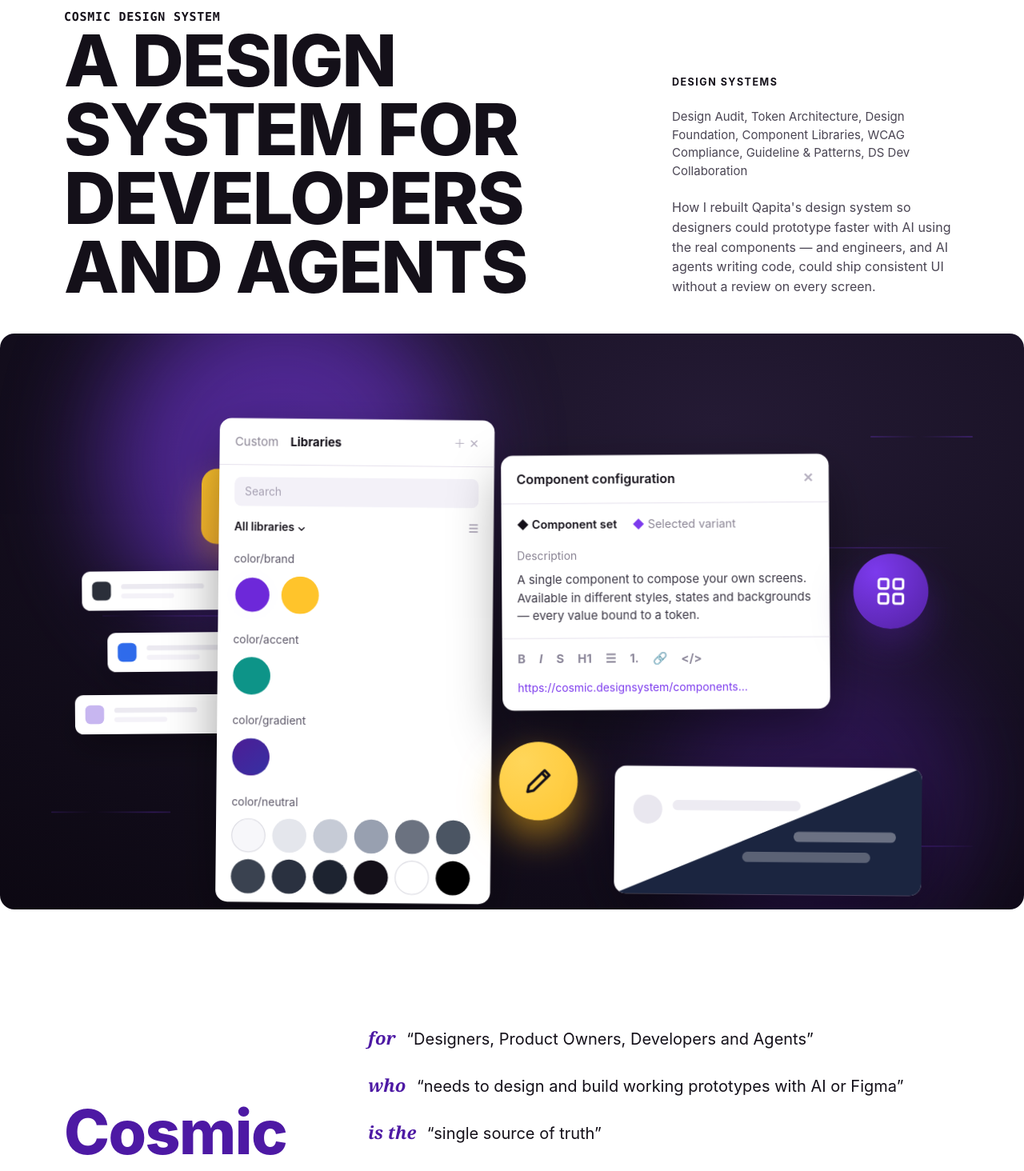
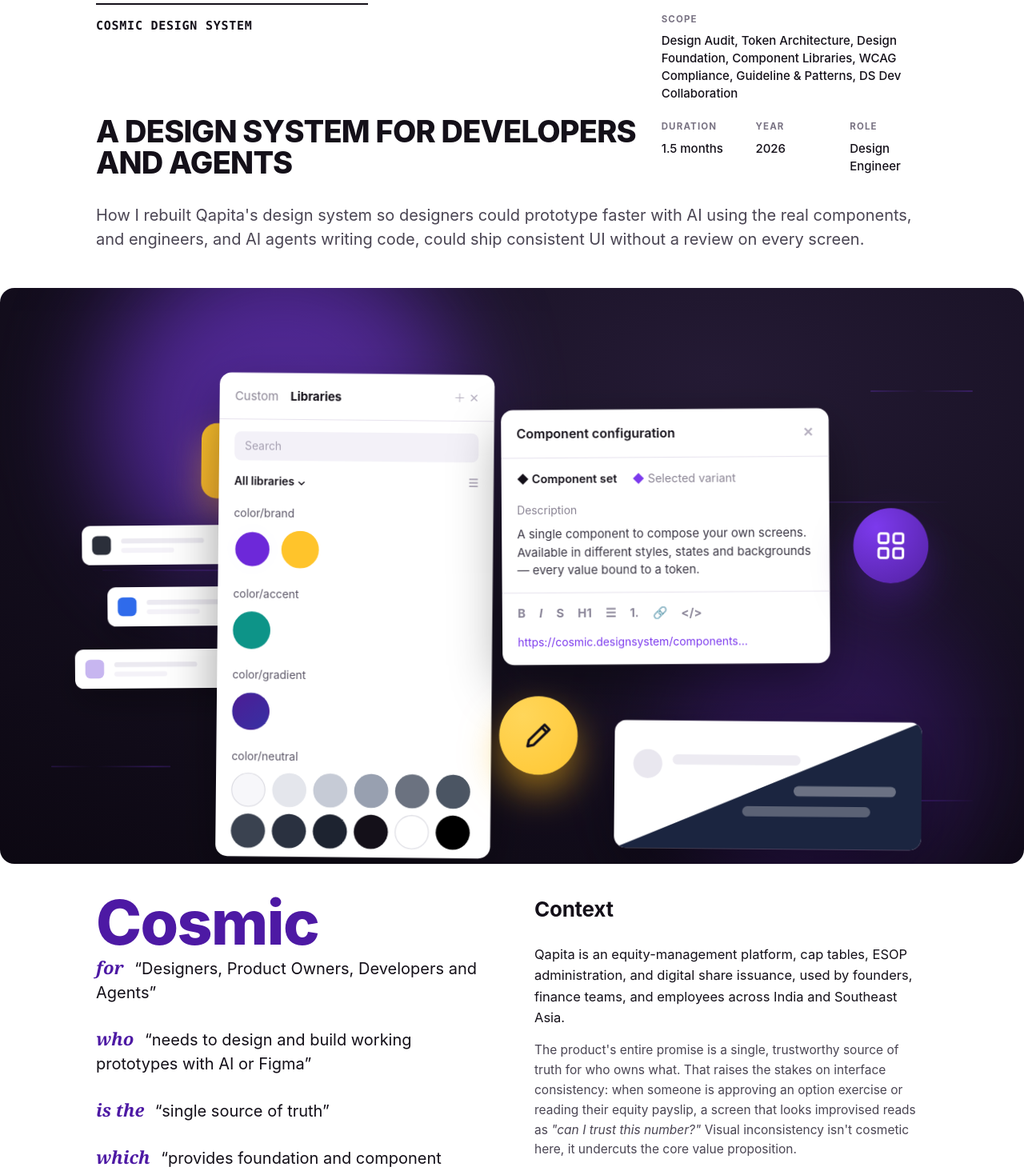
Before and after one commit to kthika19-lang/my-portfolio, a Next.js app: page /projects/one-design-system in a window 1280 px wide. Shown: the part 120-1584 px from the top of the page at 80% size. Built offline with nearby package versions, Linux system fonts and the light colour scheme.

Commit message:
Add files via upload

```diff
--- a/app/projects/one-design-system/page.tsx
+++ b/app/projects/one-design-system/page.tsx
@@ -5,7 +5,7 @@
 export const metadata: Metadata = {
   title: "One Design System — Kiruthika R",
   description:
-    "How I rebuilt Qapita's design system so designers could prototype faster with AI using the real components — and engineers, and AI agents writing code, could ship consistent UI without a review on every screen.",
+    "How I rebuilt Qapita's design system so designers could prototype faster with AI using the real components, and engineers, and AI agents writing code, could ship consistent UI without a review on every screen.",
 };
 
 const HEADER = `<header class="hero">
@@ -16,15 +16,24 @@
       <h1 class="hero-title">A Design System for Developers and Agents</h1>
     </div>
     <div class="hero-right">
-      <div class="hero-label">Design Systems</div>
-      <p class="hero-scope">Design Audit, Token Architecture, Design Foundation, Component Libraries, WCAG Compliance, Guideline &amp; Patterns, DS Dev Collaboration</p>
-      <p class="hero-dek">How I rebuilt Qapita's design system so designers could prototype faster with AI using the real components — and engineers, and AI agents writing code, could ship consistent UI without a review on every screen.</p>
+
+      <div class="hero-meta">
+        <div class="hm-item"><span class="hm-lbl">Scope</span><div class="hm-val">Design Audit, Token Architecture, Design Foundation, Component Libraries, WCAG Compliance, Guideline &amp; Patterns, DS Dev Collaboration</div></div>
+        <div class="hm-row">
+          <div class="hm-item"><span class="hm-lbl">Duration</span><div class="hm-val">1.5 months</div></div>
+          <div class="hm-item"><span class="hm-lbl">Year</span><div class="hm-val">2026</div></div>
+          <div class="hm-item"><span class="hm-lbl">Role</span><div class="hm-val">Design Engineer</div></div>
         </div>
       </div>
-</header>`;
+    </div>
+  </div>
+</header>
+<div class="hero-dek-full"><div class="wrap"><p>How I rebuilt Qapita's design system so designers could prototype faster with AI using the real components, and engineers, and AI agents writing code, could ship consistent UI without a review on every screen.</p></div></div>`;
 
-const BODY = `<section class="intro">
-  <div class="intro-grid">
+const BODY = `<section id="intro-context">
+  <div class="wrap">
+    <div class="ic-grid">
+      <div class="ic-left">
         <div class="intro-brand">Cosmic</div>
         <div class="intro-statement">
           <div class="intro-line"><em>for</em> “Designers, Product Owners, Developers and Agents”</div>
@@ -33,15 +42,13 @@
           <div class="intro-line"><em>which</em> “provides foundation and component library for designers (UI Kit), ready-made UI web components as code for developers, as well as guidelines, rules, and documentation for all.”</div>
         </div>
       </div>
-</section>
-
-
-<section id="context">
-  <div class="wrap">
+      <div class="ic-right">
         <h2>Context</h2>
-    <p class="lead">Qapita is an equity-management platform — cap tables, ESOP administration, and digital share issuance — used by founders, finance teams, and employees across India and Southeast Asia.</p>
-    <p>The product's entire promise is a single, trustworthy source of truth for who owns what. That raises the stakes on interface consistency: when someone is approving an option exercise or reading their equity payslip, a screen that looks improvised reads as <em>"can I trust this number?"</em> Visual inconsistency isn't cosmetic here — it undercuts the core value proposition.</p>
-    <p>By the time I took this on, the platform served 2,500+ companies and 350,000+ stakeholders holding over USD 60 billion in equity across India and Southeast Asia. It had grown fast, and its interface had grown with it — in every direction at once.</p>
+        <p class="lead">Qapita is an equity-management platform, cap tables, ESOP administration, and digital share issuance, used by founders, finance teams, and employees across India and Southeast Asia.</p>
+        <p>The product's entire promise is a single, trustworthy source of truth for who owns what. That raises the stakes on interface consistency: when someone is approving an option exercise or reading their equity payslip, a screen that looks improvised reads as <em>"can I trust this number?"</em> Visual inconsistency isn't cosmetic here, it undercuts the core value proposition.</p>
+        <p>By the time I took this on, the platform served 2,500+ companies and 350,000+ stakeholders holding over USD 60 billion in equity across India and Southeast Asia. It had grown fast, and its interface had grown with it, in every direction at once.</p>
+      </div>
+    </div>
   </div>
 </section>
 <section class="timeline2">
@@ -145,7 +152,7 @@
 <section id="foundation2">
   <div class="wrap">
     <div class="sec-rule"></div>
-    <h2 class="sec-h">Foundation</h2>
+    <h2 class="sec-h">Assets</h2>
     <div class="fnd-grid">
       <div class="fnd-card">
         <img src="/one-design-system/foundation-color.png" alt="Color token scale, Brand/50 to Brand/950 with hex values">
@@ -168,7 +175,7 @@
 <section id="icons2">
   <div class="wrap">
     <div class="ico-panel">
-      <img class="ico-illus" src="/one-design-system/icons.png" alt="Refreshed icon library — receipt illustration on a grid of outline icons">
+      <img class="ico-illus" src="/one-design-system/icons.png" alt="Refreshed icon library, receipt illustration on a grid of outline icons">
       <div class="ico-caption">
         <p class="ico-text">To identify gaps the existing icons assets were audited to identify specific icons in both, solid and outline variations, and a new and refreshed icon library was designed using Illustrator and Figma.</p>
         <div class="ico-count">~200 icons</div>
@@ -179,7 +186,7 @@
 <section id="components2">
   <div class="wrap">
     <div class="ico-panel">
-      <img class="ico-illus" src="/one-design-system/components.png" alt="Component library — navigation, buttons, toggles and the component configuration panel">
+      <img class="ico-illus" src="/one-design-system/components.png" alt="Component library, navigation, buttons, toggles and the component configuration panel">
       <div class="ico-caption">
         <p class="ico-text">Components were built as reusable blocks of our design system. Each component meets a specific interaction need, and has been specifically created to work together to create patterns.</p>
         <div class="ico-count">~24 components</div>
@@ -190,7 +197,7 @@
 <section id="patterns2">
   <div class="wrap">
     <div class="ico-panel">
-      <img class="ico-illus" src="/one-design-system/patterns.png" alt="Design patterns — shell components composed into a multi-step flow and shell layout">
+      <img class="ico-illus" src="/one-design-system/patterns.png" alt="Design patterns, shell components composed into a multi-step flow and shell layout">
       <div class="ico-caption">
         <p class="ico-text">Patterns were designed in a way that they can be reused in different parts of the design journey. Based on the design requirements and refinements of a flow, compositions were created with the involvement of the designers and engineers along with product and brand teams.</p>
         <div class="ico-count">design patterns</div>
@@ -206,11 +213,11 @@
 <section id="themes">
   <div class="wrap">
     <h2>One system, many brands</h2>
-    <p class="lead">The three-layer model isn't drift-proofing for its own sake — it's what lets one system carry many brands.</p>
-    <p>Color is organised into a small set of roles: a <strong>primary</strong> for identity and key actions, a <strong>secondary</strong> for accent and emphasis, and a <strong>neutral</strong> range for surfaces and text. Components reference only these roles, never raw values — so re-skinning for a different client is a base-palette swap, not a rebuild. Change the values behind the roles and every component re-skins at once. That's what lets the system scale from an in-house tool into a white-label foundation, shaped to each client we work with.</p>
+    <p class="lead">The three-layer model isn't drift-proofing for its own sake, it's what lets one system carry many brands.</p>
+    <p>Color is organised into a small set of roles: a <strong>primary</strong> for identity and key actions, a <strong>secondary</strong> for accent and emphasis, and a <strong>neutral</strong> range for surfaces and text. Components reference only these roles, never raw values, so re-skinning for a different client is a base-palette swap, not a rebuild. Change the values behind the roles and every component re-skins at once. That's what lets the system scale from an in-house tool into a white-label foundation, shaped to each client we work with.</p>
 
     <figure class="shot">
-      <div style="width:100%"><svg viewBox="20 144 880 272" xmlns="http://www.w3.org/2000/svg" font-family="'Inter',-apple-system,'Segoe UI',Helvetica,Arial,sans-serif">
+      <div style="width:100%"><svg viewBox="20 144 880 272" xmlns="http://www.w3.org/2000/svg" font-family="'Avenir Next',Avenir,-apple-system,'Segoe UI',sans-serif">
   <defs>
     <linearGradient id="thHero" x1="0" y1="0" x2="1" y2="0">
       <stop offset="0" stop-color="#4C1D95"/>
@@ -287,7 +294,7 @@
 </svg>
 
 </div>
-      <figcaption>Same components, same roles — only the base palette changes. That's the whole mechanism behind white-labelling the product per client.</figcaption>
+      <figcaption>Same components, same roles, only the base palette changes. That's the whole mechanism behind white-labelling the product per client.</figcaption>
     </figure>
   </div>
 </section>
@@ -313,19 +320,20 @@
     <div class="chal-grid chal-3">
       <div class="chal-item">
         <span class="chal-label">Consistency</span>
-        <p class="chal-desc">Getting consistency across product lines meant rules couldn't live in tribal knowledge or Figma comments — they had to be explicit enough for a designer, a developer, and an AI agent to read the same intent without translation. Forums and pattern libraries worked as the human-facing layer, but the real forcing function was writing naming and token rules precise enough that a non-human collaborator could parse them too.</p>
+        <p class="chal-desc">Getting consistency across product lines meant rules couldn't live in tribal knowledge or Figma comments, they had to be explicit enough for a designer, a developer, and an AI agent to read the same intent without translation. Forums and pattern libraries worked as the human-facing layer, but the real forcing function was writing naming and token rules precise enough that a non-human collaborator could parse them too.</p>
       </div>
       <div class="chal-item">
         <span class="chal-label">Idea to Prototype made easy</span>
-        <p class="chal-desc">Speed wasn't the goal until the system was mature enough to expose it as a gap: teams were rebuilding primitives instead of composing them. Once the library was structured and swappable, prototyping time collapsed — and that same structure is what let an agent assemble a feature from components without needing a human to hand-hold the logic.</p>
+        <p class="chal-desc">Speed wasn't the goal until the system was mature enough to expose it as a gap: teams were rebuilding primitives instead of composing them. Once the library was structured and swappable, prototyping time collapsed, and that same structure is what let an agent assemble a feature from components without needing a human to hand-hold the logic.</p>
       </div>
       <div class="chal-item">
         <span class="chal-label">Reusability and modularity</span>
-        <p class="chal-desc">Gaps kept surfacing at the handoff from brainstorm to production — components that looked reusable in Figma diverged the moment engineering touched them. The fix was continuous embedding, not a one-time sync: keeping designers, developers, and any AI-driven step aligned to the same source components throughout, so nothing needed re-interpretation downstream.</p>
+        <p class="chal-desc">Gaps kept surfacing at the handoff from brainstorm to production, components that looked reusable in Figma diverged the moment engineering touched them. The fix was continuous embedding, not a one-time sync: keeping designers, developers, and any AI-driven step aligned to the same source components throughout, so nothing needed re-interpretation downstream.</p>
       </div>
     </div>
   </div>
-</section>`;
+</section>
+<section id="backcta"><div class="wrap"><a class="back-cta" href="#">↑ Scroll up</a></div></section>`;
 
 export default function OneDesignSystemPage() {
   return (
--- a/app/projects/one-design-system/qapita.css
+++ b/app/projects/one-design-system/qapita.css
@@ -45,7 +45,7 @@
   .cds ul.prose {max-width:680px;color:var(--ink-soft);font-size:15px;padding-left:20px;}
   .cds ul.prose li {margin-bottom:8px;}
 
-  .cds /* fill-in markers — replace before publishing */
+  .cds /* fill-in markers, .cds replace before publishing */
   .fill {}
 
   .cds /* timeline */
@@ -111,7 +111,7 @@
   .cds .tradeoff {font-size:12.5px;color:var(--ink-faint);margin-top:12px;padding-top:12px;border-top:1px dashed var(--line);}
   .cds .tradeoff b {color:var(--ink-soft);font-weight:650;}
 
-  .cds /* real screenshot slots — image shows when file present, .cds guide shows when missing */
+  .cds /* real screenshot slots, .cds image shows when file present, .cds guide shows when missing */
   .shot {margin:28px 0;}
   .cds .shot .frame {border:1px solid var(--line);border-radius:12px;overflow:hidden;background:#fff;box-shadow:0 6px 22px rgba(20,16,25,0.06);}
   .cds .shot img {display:block;width:100%;height:auto;}
@@ -332,3 +332,42 @@
 .cds .tk-footrow {display:flex;align-items:center;gap:16px;}
 .cds .tk-arrowr {color:#b3accb;font-size:16px;}
 @media(max-width:820px) {.cds .tk-panel {flex-direction:column;gap:32px;}.cds .tk-left {flex:none;}.cds .tk-row {grid-template-columns:1fr;gap:10px;}}
+
+
+.cds .wrap {padding-left:120px;padding-right:120px;}
+.cds .hero-grid {padding-left:120px;padding-right:120px;}
+.cds .tl2-inner {padding-left:120px;padding-right:120px;}
+.cds .foot-top {padding-left:120px;padding-right:120px;}
+.cds .foot-marquee {padding-left:120px;}
+.cds .hero-title {font-size:38px;line-height:1.05;}
+.cds .hero-left {min-height:220px;}
+.cds #themes .lead, .cds #themes p {max-width:none;}
+.cds #foundation2, .cds #icons2, .cds #components2, .cds #patterns2 {border-bottom:none;}
+.cds .fnd-grid {margin-bottom:8px;}
+.cds .ico-panel {margin-bottom:48px;}
+.cds #icons2, .cds #components2, .cds #patterns2 {padding-top:0;padding-bottom:0;}
+.cds #foundation2 {padding-bottom:40px;}
+.cds .ic-grid {display:grid;grid-template-columns:1fr 1fr;gap:56px;align-items:start;}
+.cds .ic-right h2 {margin-top:0;}
+.cds .ic-right p {max-width:none;}
+.cds .back-cta {display:inline-block;border:1px solid var(--ink);padding:13px 28px;border-radius:30px;font-size:14px;font-weight:600;color:var(--ink);text-decoration:none;transition:background .18s ease,color .18s ease;}
+.cds .back-cta:hover {background:var(--ink);color:#fff;}
+.cds #backcta {padding:52px 0 68px;border-bottom:none;}
+@media(max-width:900px) {.cds .ic-grid {grid-template-columns:1fr;gap:36px;}}
+
+
+.cds .hero-chips {display:flex;flex-wrap:wrap;gap:8px;margin:0;}
+.cds .hero-chips span {font-size:12.5px;color:var(--ink-soft);background:var(--panel);border:1px solid var(--line);border-radius:20px;padding:5px 12px;font-weight:500;line-height:1.3;}
+
+
+.cds .hero-meta {display:flex;flex-direction:column;gap:22px;margin-top:22px;}
+.cds .hm-lbl {display:block;font-size:11.5px;font-weight:700;letter-spacing:0.1em;text-transform:uppercase;color:var(--ink-faint);margin-bottom:7px;}
+.cds .hm-val {font-size:15px;color:var(--ink);font-weight:500;line-height:1.45;}
+.cds .hm-row {display:grid;grid-template-columns:1fr 1fr 1fr;gap:20px;}
+
+
+.cds .hero-dek-full .wrap {padding-top:30px;padding-bottom:6px;}
+.cds .hero-dek-full p {font-size:20px;line-height:1.5;color:var(--ink-soft);max-width:none;margin:0;font-weight:400;}
+
+
+.cds section {border-bottom:none !important;padding-top:36px;padding-bottom:36px;}
```
Lines whose indentation alone changed are shown as unchanged.
